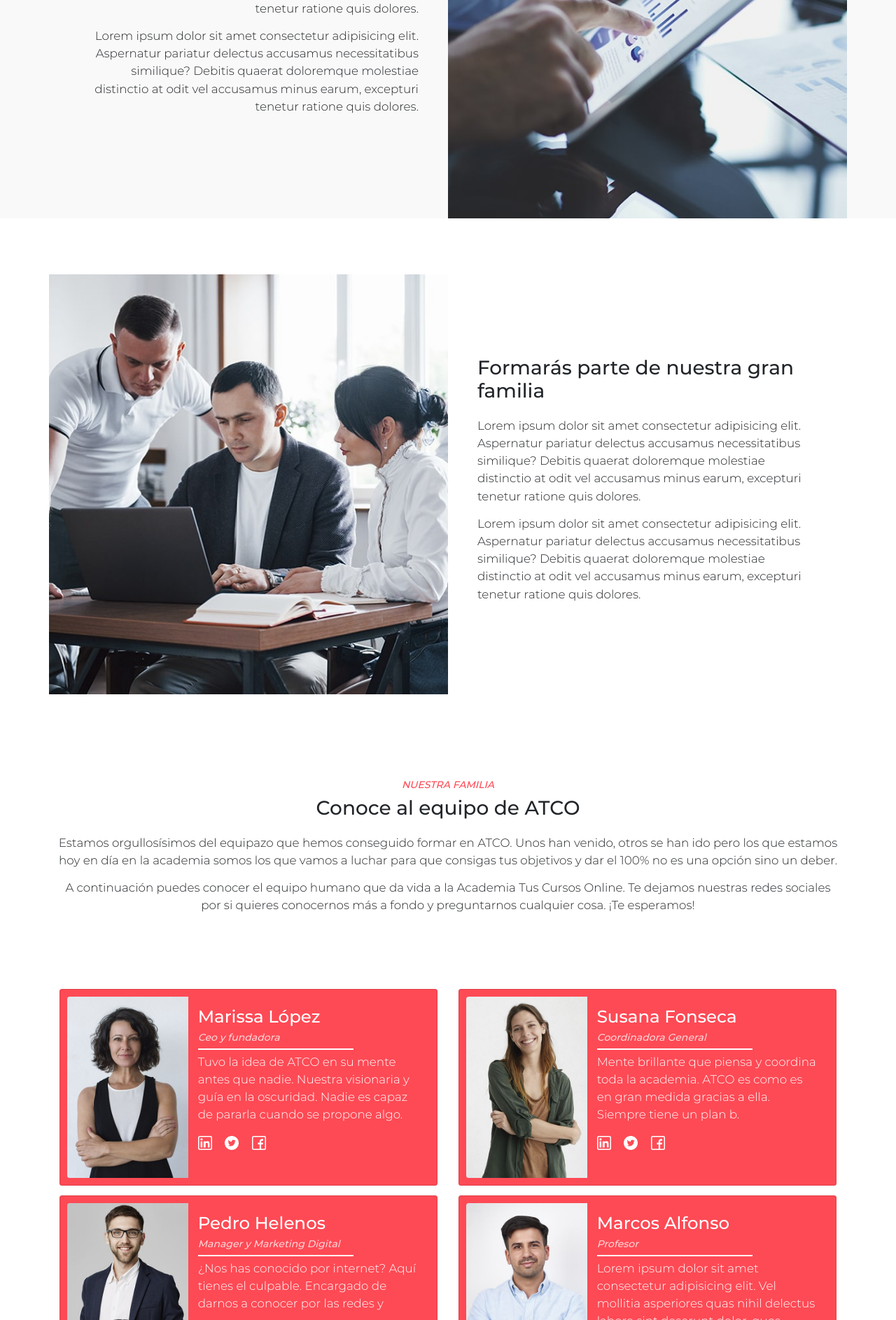
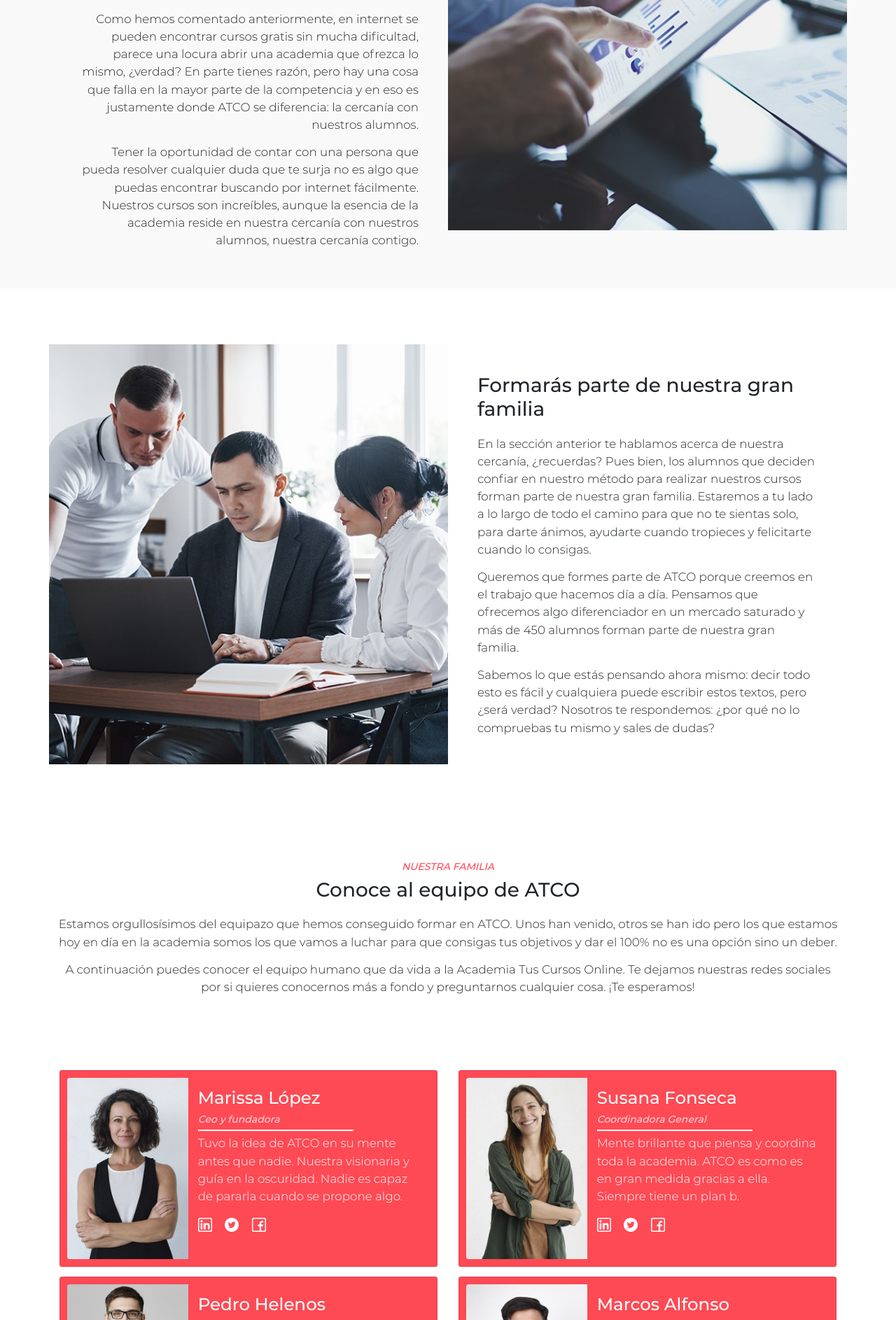
Before and after one commit to magallart/academia_tco, a PHP site: template app/templates/academia.php in a window 1280 px wide. Shown: the part 1713-3599 px from the top of the page at 70% size. Run offline with PHP 8.4, Linux system fonts and the light colour scheme; the template is opened without the code that fills it, so the values that code supplies are empty.

Commit message:
Academia: añadidos textos y tarjetas terminadas

```diff
--- a/app/templates/academia.php
+++ b/app/templates/academia.php
@@ -32,7 +32,9 @@
             <div class="col-lg-6 col-md-12 col-sm-12 bg-image order-lg-1 order-md-1 order-sm-1"></div>
             <div class="col-lg-6 col-md-12 col-sm-12 p-5 text-information order-lg-2 order-md-2 order-sm-2 text-lg-start text-md-center text-sm-center">
                 <h2 class="ms-lg-0 mx-md-auto mx-sm-auto">Especialistas en formación online sobre desarrollo web</h2>
-                <p>El proyecto de la Academia Tus Cursos Online (ATCO) empezó hace 10 años y desde entonces más de 450 alumnos han hecho cursos en nuestra plataforma online con un grado de satisfacción. Un grupo de docentes pensaban que había la enseñanza necesitaba una vuelta de tuerca y decidimos dar ese paso y a comenzar la aventura de nuestras vidas. Con nuestra formación gratuita podrás aprender las tecnologías más demandadas en la actualidad que te servirán para dar un impulso a tu carrera como desarrollador web.</p>
+                <p>El proyecto de la Academia Tus Cursos Online (ATCO) empezó hace 10 años y desde entonces más de 450 alumnos han hecho cursos en nuestra plataforma online con un alto grado de satisfacción.</p>
+                <p>Pensábamos que la enseñanza necesitaba una vuelta de tuerca y decidimos arriesgarnos a dárselo nosotros mismos en lugar de esperar a que lo hicieran otros. No sabíamos que aquella locura se convertiría en la aventura de nuestras vidas.</p>
+                <p>Nuestro objetivo es ofrecerte la mejor formación posible sobre el mundo del desarrollo web y para ello preparamos concienzudamente todos los cursos antes de publicarlos. Los docentes se esfuerzan en mantener los cursos actualizados, de esta manera, cualquier persona que decida realizar un curso obtendrá los conocimientos más actuales.</p>
             </div>
         </div>
     </div>
@@ -43,8 +45,9 @@
         <div class="row">
             <div class="col-lg-6 col-md-12 col-sm-12 p-5 text-information order-lg-1 order-md-2 order-sm-2 text-lg-end text-md-center text-sm-center">
                 <h2 class="me-lg-0 mx-md-auto mx-sm-auto">Nuestro método</h2>
-                <p>Lorem ipsum dolor sit amet consectetur adipisicing elit. Aspernatur pariatur delectus accusamus necessitatibus similique? Debitis quaerat doloremque molestiae distinctio at odit vel accusamus minus earum, excepturi tenetur ratione quis dolores.</p>
-                <p>Lorem ipsum dolor sit amet consectetur adipisicing elit. Aspernatur pariatur delectus accusamus necessitatibus similique? Debitis quaerat doloremque molestiae distinctio at odit vel accusamus minus earum, excepturi tenetur ratione quis dolores.</p>
+                <p>Emprender una academia online sobre desarrollo web (o cualquier otro tipo de enseñanza) no es una tarea fácil. Hoy en día hay muchas webs que ofrecen un contenido similar de pago y/o gratis, entonces ¿por qué emprender un negocio con tanta competencia? ¿Se puede competir contra el conocimiento gratuito en internet? La respuesta es sí. Déjanos contarte los motivos y juzga por ti mismo.</p>
+                <p>Como hemos comentado anteriormente, en internet se pueden encontrar cursos gratis sin mucha dificultad, parece una locura abrir una academia que ofrezca lo mismo, ¿verdad? En parte tienes razón, pero hay una cosa que falla en la mayor parte de la competencia y en eso es justamente donde ATCO se diferencia: la cercanía con nuestros alumnos.</p>
+                <p>Tener la oportunidad de contar con una persona que pueda resolver cualquier duda que te surja no es algo que puedas encontrar buscando por internet fácilmente. Nuestros cursos son increíbles, aunque la esencia de la academia reside en nuestra cercanía con nuestros alumnos, nuestra cercanía contigo.</p>
             </div>
             <div class="col-lg-6 col-md-12 col-sm-12 bg-image order-lg-2 order-md-1 order-sm-1"></div>
         </div>
@@ -57,8 +60,9 @@
             <div class="col-lg-6 col-md-12 col-sm-12 bg-image order-lg-1 order-md-1 order-sm-1"></div>
             <div class="col-lg-6 col-md-12 col-sm-12 p-5 text-information order-lg-2 text-lg-start text-md-center text-sm-center order-md-2 order-sm-2">
                 <h2 class="ms-lg-0 mx-md-auto mx-sm-auto">Formarás parte de nuestra gran familia</h2>
-                <p>Lorem ipsum dolor sit amet consectetur adipisicing elit. Aspernatur pariatur delectus accusamus necessitatibus similique? Debitis quaerat doloremque molestiae distinctio at odit vel accusamus minus earum, excepturi tenetur ratione quis dolores.</p>
-                <p>Lorem ipsum dolor sit amet consectetur adipisicing elit. Aspernatur pariatur delectus accusamus necessitatibus similique? Debitis quaerat doloremque molestiae distinctio at odit vel accusamus minus earum, excepturi tenetur ratione quis dolores.</p>
+                <p>En la sección anterior te hablamos acerca de nuestra cercanía, ¿recuerdas? Pues bien, los alumnos que deciden confiar en nuestro método para realizar nuestros cursos forman parte de nuestra gran familia. Estaremos a tu lado a lo largo de todo el camino para que no te sientas solo, para darte ánimos, ayudarte cuando tropieces y felicitarte cuando lo consigas.</p>
+                <p>Queremos que formes parte de ATCO porque creemos en el trabajo que hacemos día a día. Pensamos que ofrecemos algo diferenciador en un mercado saturado y más de 450 alumnos forman parte de nuestra gran familia.</p>
+                <p>Sabemos lo que estás pensando ahora mismo: decir todo esto es fácil y cualquiera puede escribir estos textos, pero ¿será verdad? Nosotros te respondemos: ¿por qué no lo compruebas tu mismo y sales de dudas?</p>
             </div>
         </div>
     </div>
@@ -83,10 +87,10 @@
             <div class="col-lg-6 col-md-12 col-sm-12 cardEquipo">
                 <div class="card mb-3 mx-md-auto text-md-start text-sm-center">
                     <div class="row g-0">
-                        <div class="col-md-4">
+                        <div class="col-md-4 col-sm-4 col-4">
                             <img src="../../img/marisa-lopez.jpg" class="img-fluid rounded-start" alt="...">
                         </div>
-                        <div class="col-md-8">
+                        <div class="col-md-8 col-sm-8 col-8">
                             <div class="card-body">
                                 <h3>Marissa López</h3>
                                 <h4>Ceo y fundadora</h4>
@@ -106,10 +110,10 @@
             <div class="col-lg-6 col-md-12 col-sm-12 cardEquipo">
                 <div class="card mb-3 mx-md-auto text-md-start text-sm-center">
                     <div class="row g-0">
-                        <div class="col-md-4">
+                        <div class="col-md-4 col-sm-4 col-4">
                             <img src="../../img/susana-fonseca.jpg" class="img-fluid rounded-start" alt="...">
                         </div>
-                        <div class="col-md-8">
+                        <div class="col-md-8 col-sm-8 col-8">
                             <div class="card-body">
                                 <h3>Susana Fonseca</h3>
                                 <h4>Coordinadora General</h4>
@@ -131,15 +135,15 @@
             <div class="col-lg-6 col-md-12 col-sm-12 cardEquipo">
                 <div class="card mb-3 mx-md-auto text-md-start text-sm-center">
                     <div class="row g-0">
-                        <div class="col-md-4">
+                        <div class="col-md-4 col-sm-4 col-4">
                             <img src="../../img/pedro-helenos.jpg" class="img-fluid rounded-start" alt="...">
                         </div>
-                        <div class="col-md-8">
+                        <div class="col-md-8 col-sm-8 col-8">
                             <div class="card-body">
                                 <h3>Pedro Helenos</h3>
                                 <h4>Manager y Marketing Digital</h4>
                                 <div class="separador"></div>
-                                <p>¿Nos has conocido por internet? Aquí tienes el culpable. Encargado de darnos a conocer por las redes y </p>
+                                <p>Si conociste ATCO a través de internet debes de saber que Pedro es el culpable. Se encarga de todo el marketing digital de la academia.</p>
                                 <div class="social">
                                     <a href="https://es.linkedin.com/" target="_blank" alt="Foto de Marisa López"><img src="../../img/linkedin-icono.png" alt=""></a>
                                     <a href="https://twitter.com/?lang=es" target="_blank" alt="Foto de Marisa López"><img src="../../img/twitter-icono.png" alt=""></a>
@@ -154,15 +158,15 @@
             <div class="col-lg-6 col-md-12 col-sm-12 cardEquipo">
                 <div class="card mb-3 mx-md-auto text-md-start text-sm-center">
                     <div class="row g-0">
-                        <div class="col-md-4">
+                        <div class="col-md-4 col-sm-4 col-4">
                             <img src="../../img/marcos-alfonso.jpg" class="img-fluid rounded-start" alt="...">
                         </div>
-                        <div class="col-md-8">
+                        <div class="col-md-8 col-sm-8 col-8">
                             <div class="card-body">
                                 <h3>Marcos Alfonso</h3>
                                 <h4>Profesor</h4>
                                 <div class="separador"></div>
-                                <p>Lorem ipsum dolor sit amet consectetur adipisicing elit. Vel mollitia asperiores quas nihil delectus labore sint deserunt dolor, quos magnam voluptates.</p>
+                                <p>Especialista en JavaScript y todos sus frameworks. Cuenta con más de 15 años de experiencia como docente y desarrollador web.</p>
                                 <div class="social">
                                     <a href="https://es.linkedin.com/" target="_blank" alt="Foto de Marisa López"><img src="../../img/linkedin-icono.png" alt=""></a>
                                     <a href="https://twitter.com/?lang=es" target="_blank" alt="Foto de Marisa López"><img src="../../img/twitter-icono.png" alt=""></a>
@@ -179,15 +183,15 @@
             <div class="col-lg-6 col-md-12 col-sm-12 cardEquipo">
                 <div class="card mb-3 mx-md-auto text-md-start text-sm-center">
                     <div class="row g-0">
-                        <div class="col-md-4">
+                        <div class="col-md-4 col-sm-4 col-4">
                             <img src="../../img/luis-benavent.jpg" class="img-fluid rounded-start" alt="...">
                         </div>
-                        <div class="col-md-8">
+                        <div class="col-md-8 col-sm-8 col-8">
                             <div class="card-body">
                                 <h3>Luis Benavent</h3>
                                 <h4>Profesor</h4>
                                 <div class="separador"></div>
-                                <p>Lorem ipsum dolor sit amet consectetur adipisicing elit. Vel mollitia asperiores quas nihil delectus labore sint deserunt dolor, quos magnam voluptates.</p>
+                                <p>Desarrollador fullstack (MEAN y MERN) con una amplia experiencia en el sector. Le llegó la vocación de la docencia cuando descubrió ATCO.</p>
                                 <div class="social">
                                     <a href="https://es.linkedin.com/" target="_blank" alt="Foto de Marisa López"><img src="../../img/linkedin-icono.png" alt=""></a>
                                     <a href="https://twitter.com/?lang=es" target="_blank" alt="Foto de Marisa López"><img src="../../img/twitter-icono.png" alt=""></a>
@@ -202,15 +206,15 @@
             <div class="col-lg-6 col-md-12 col-sm-12 cardEquipo">
                 <div class="card mb-3 mx-md-auto text-md-start text-sm-center">
                     <div class="row g-0">
-                        <div class="col-md-4">
+                        <div class="col-md-4 col-sm-4 col-4">
                             <img src="../../img/marta-buenafuente.jpg" class="img-fluid rounded-start" alt="...">
                         </div>
-                        <div class="col-md-8">
+                        <div class="col-md-8 col-sm-8 col-8">
                             <div class="card-body">
                                 <h3>Marta Buenafuente</h3>
                                 <h4>Profesora</h4>
                                 <div class="separador"></div>
-                                <p>Lorem ipsum dolor sit amet consectetur adipisicing elit. Vel mollitia asperiores quas nihil delectus labore sint deserunt dolor, quos magnam voluptates.</p>
+                                <p>Experta en React y sistemas de control de versiones (GIT). Es el fichaje más reciente de la academia. Ha dado un soplo de aire fresco a ATCO.</p>
                                 <div class="social">
                                     <a href="https://es.linkedin.com/" target="_blank" alt="Foto de Marisa López"><img src="../../img/linkedin-icono.png" alt=""></a>
                                     <a href="https://twitter.com/?lang=es" target="_blank" alt="Foto de Marisa López"><img src="../../img/twitter-icono.png" alt=""></a>
--- a/web/css/academia.css
+++ b/web/css/academia.css
@@ -76,6 +76,7 @@ section.equipo-cards .cardEquipo .social img {
   }
 
   section.equipo-cards .cardEquipo p {
-    padding: 0 40px;
+    padding: 0 10px;
+    text-align: left;
   }
 }
```
